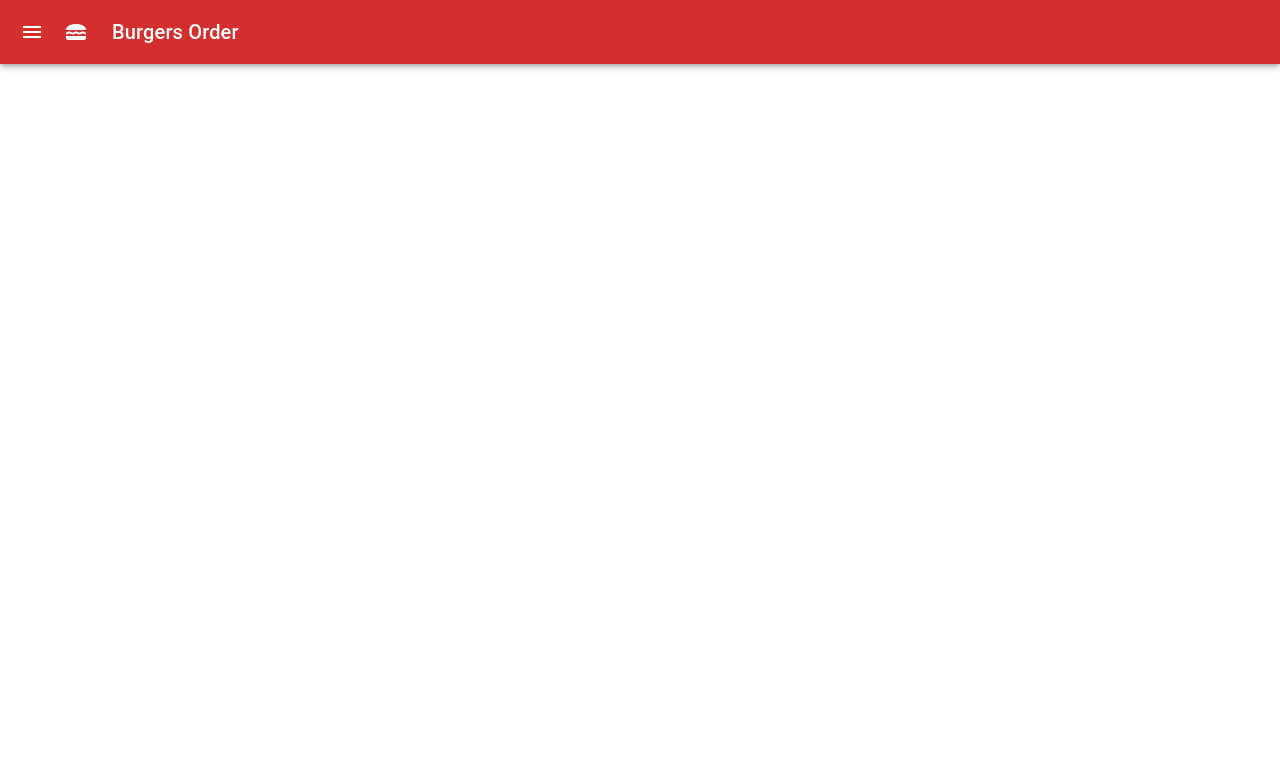
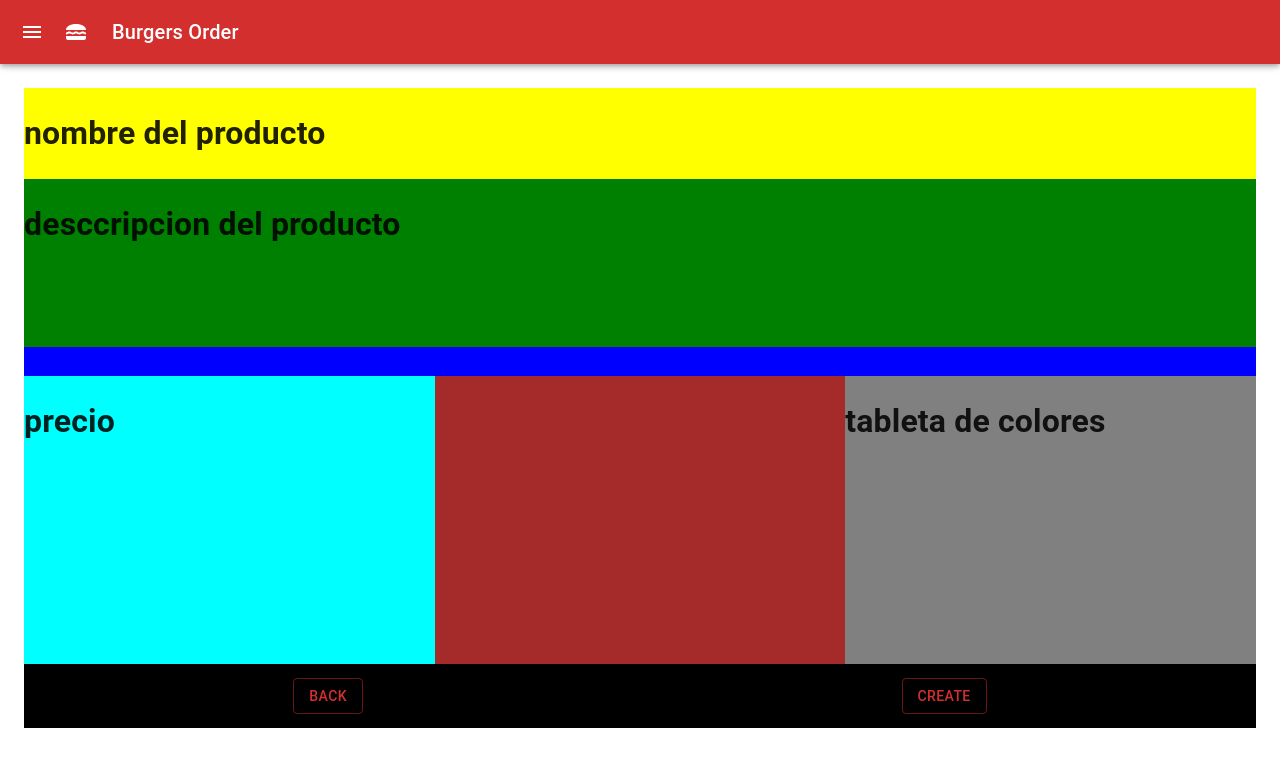
Before and after one commit to fransiri7/burgers-order-client, a React (Create React App) app: page /createProduct in a window 1280 px wide. Before the commit this address had no page. Shown: the top 766 px of the page. Built offline with nearby package versions, Linux system fonts and the light colour scheme.

Commit message:
boceto de maquetacion componente crear producto

```diff
--- a/src/components/dashboard/Dashboard.jsx
+++ b/src/components/dashboard/Dashboard.jsx
@@ -11,6 +11,7 @@ import { ProductsList } from "../../modules/product/ProductsList";
 import { Orders } from "../../modules/order/Orders";
 import { Routes, Route, NavLink } from "react-router-dom";
 import { Home } from "../../modules/home/Home";
+import { CreateProduct } from "../../modules/product/CreateProduct";
 
 const drawerWidth = 190;
 
@@ -110,6 +111,7 @@ export function Dashboard() {
                         <Route path="/" element={<Home />} />
                         <Route path="/products" element={<ProductsList />} />
                         <Route path="/orders" element={<Orders />} />
+                        <Route path="/createProduct" element={<CreateProduct />} />
                     </Routes>
                 </div>
             </Main>
--- /dev/null
+++ b/src/modules/product/CreateProduct.jsx
@@ -0,0 +1,41 @@
+import { Grid, Button } from "@mui/material";
+import React from "react";
+// FormControl, InputLabel, Input, FormHelperText,
+
+export function CreateProduct() {
+    return (
+        <Grid container direction="column" alignItems="center" style={{ backgroundColor: "red", height: "80vh" }}>
+            <Grid item container direction="column" style={{ backgroundColor: "blue", height: "45%" }}>
+                <Grid item md={1} style={{ backgroundColor: "yellow" }}>
+                    <h1>nombre del producto</h1>
+                </Grid>
+                <Grid item md={7} style={{ backgroundColor: "green" }}>
+                    <h1>desccripcion del producto</h1>
+                </Grid>
+            </Grid>
+            <Grid item container direction="row" justifyContent="space-between" style={{ backgroundColor: "brown", height: "45%" }}>
+                <Grid item md={4} style={{ backgroundColor: "cyan" }}>
+                    <h1>precio</h1>
+                </Grid>
+                <Grid item md={4} style={{ backgroundColor: "grey" }}>
+                    <h1>tableta de colores</h1>
+                </Grid>
+            </Grid>
+            <Grid
+                item
+                container
+                direction="column"
+                justifyContent="center"
+                alignContent="space-around"
+                style={{ backgroundColor: "black", height: "10%" }}
+            >
+                <Grid item>
+                    <Button variant="outlined">Back</Button>
+                </Grid>
+                <Grid item>
+                    <Button variant="outlined">Create</Button>
+                </Grid>
+            </Grid>
+        </Grid>
+    );
+}
```
